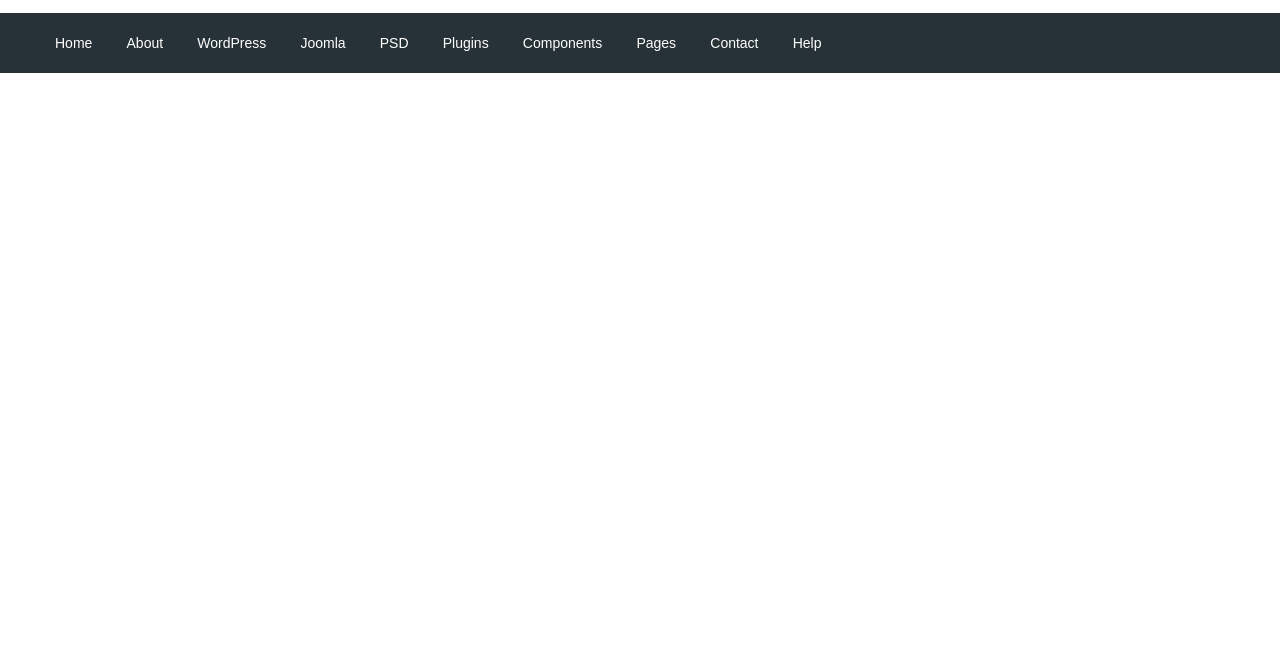
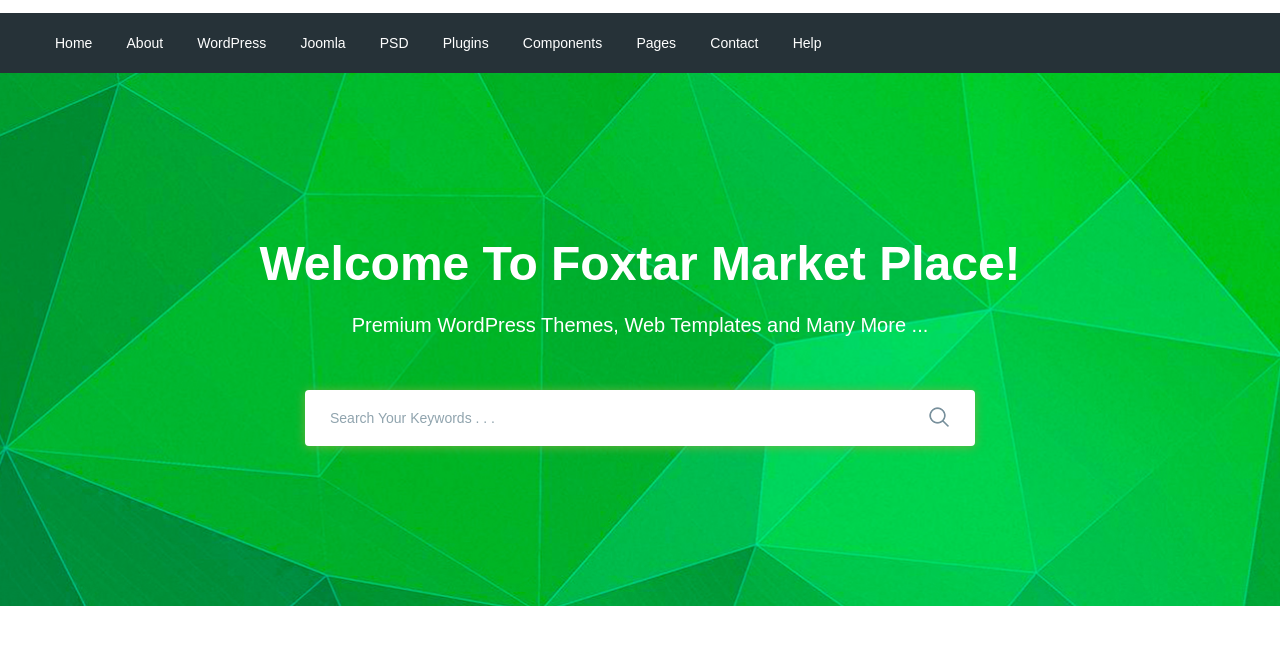
Before and after one commit to skazkoz/moderno, a website: page app/index.html in a window 1280 px wide. Shown: the part 77-722 px from the top of the page. Drawn offline with nearby package versions, Linux system fonts and the light colour scheme; files that its build step writes are made by us from their sources.

Commit message:
added section

```diff
--- a/app/index.html
+++ b/app/index.html
@@ -94,6 +94,23 @@
             </div>
         </div>
     </header>
+
+    <section class="search" style="background-image: url(images/search-bg.jpg);">
+        <div class="container">
+            <div class="search_inner">
+                <div class="search_inner-title">Welcome To Foxtar Market Place!</div>
+                <div class="search_inner-text">Premium WordPress Themes, Web Templates and Many More ...</div>
+                <div class="search_inner-form">
+                    <form action="">
+                        <input type="text" placeholder="Search Your Keywords . . ." required>
+                        <button type="submit">
+                            <img src="images/icon/search.png"alt="">
+                        </button>
+                    </form>
+                </div>
+            </div>
+        </div>
+    </section>
     <script src="https://ajax.googleapis.com/ajax/libs/jquery/3.5.1/jquery.min.js"></script>
     <script src="js/libs.min.js"></script>
     <script src="js/main.min.js"></script>
--- a/app/scss/style.scss
+++ b/app/scss/style.scss
@@ -56,3 +56,57 @@
         font-size: 14px;
     }
 }
+
+.search {
+    background-repeat: no-repeat;
+    background-size: cover;
+    background-position: center;
+    min-height: 533px;
+}
+
+.search_inner {
+    padding: 155px 0 100px;
+    color: #fff;
+    text-align: center;
+    &-title {
+        margin-bottom: 10px;
+        font-size: 48px;
+        font-weight: 700;
+        line-height: 72px;
+    }
+    &-text {
+        margin-bottom: 50px;
+        font-size: 20px;
+        font-weight: 500;
+        line-height: 30px;
+    }
+    &-form {
+        max-width: 670px;
+        margin: 0 auto;
+        width: 100%;
+        position: relative;
+        input {
+            display: block;
+            width: 100%;
+            box-shadow: 0px 1px 10px 1px rgba($color: #7cb240, $alpha: 0.75);
+            border-radius: 4px;
+            height: 56px;
+            border: none;
+            font-size: 14px;
+            font-weight: 500;
+            padding-left: 25px;
+            padding-right: 60px;
+            &::placeholder {
+                color: #90a4ae;
+                font-weight: 500;
+            }
+        }
+    }
+    button {
+        position: absolute;
+        border: none;
+        background-color: transparent;
+        right: 20px;
+        top: 16px;
+    }
+}
```
Also changed, not shown: app/images/icon/search.png (added), app/images/icon/search.svg (added), app/images/search-bg.jpg (added).
